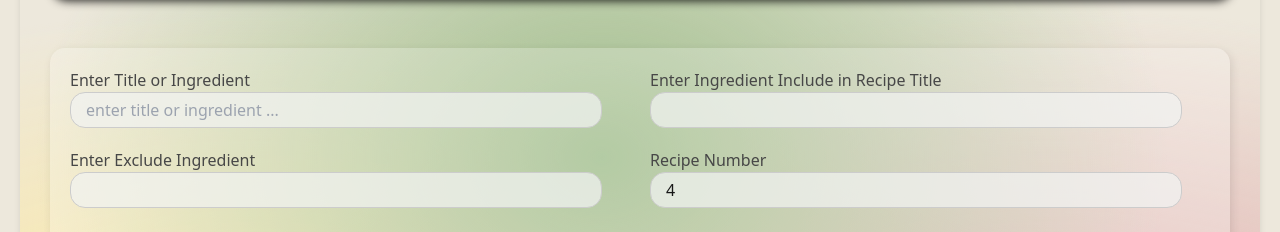
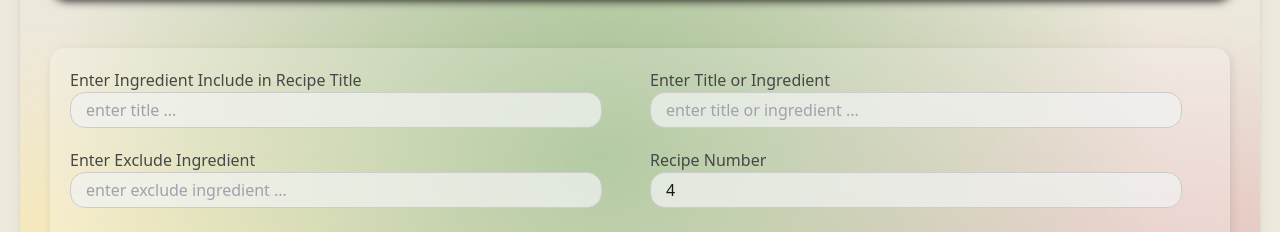
Before and after one commit to farnoosh-krm/HW-L05-02-NextJs-Project-recipeFinder-farnoosh-karimi, a Next.js app: page /Explore in a window 1280 px wide. Shown: the part 997-1229 px from the top of the page. Built offline with nearby package versions, Linux system fonts and the light colour scheme; no server answers; a web font is replaced by a local one.

Commit message:
problem fixed

```diff
--- a/app/Detail/[id]/DetailRecipeById.tsx
+++ b/app/Detail/[id]/DetailRecipeById.tsx
@@ -82,7 +82,7 @@ const DetailRecipeById = ({ recipeId }) => {
             </p>
             <p className={styled.details}>
               <FaMoneyBill1Wave size={"2em"} />{" "}
-              <strong>{data.pricePerServing}</strong> USD
+              <strong>{(data.pricePerServing / 100).toFixed(2)}</strong> USD
             </p>
           </div>
 
--- a/components/ExplorePage/FilterContainer.tsx
+++ b/components/ExplorePage/FilterContainer.tsx
@@ -74,19 +74,20 @@ const FilterContainer = () => {
         </div>
         <div className={styled.filterContainer}>
           <div className={styled.filterPart}>
-            <label>Enter Title or Ingredient </label>
+            <label>Enter Ingredient Include in Recipe Title</label>
             <input
               type="text"
-              placeholder="enter title or ingredient ..."
+              placeholder="enter title ..."
               value={searchTerm}
               onChange={(e) => setSearchTerm(e.target.value)}
             />
           </div>
 
           <div className={styled.filterPart}>
-            <label>Enter Ingredient Include in Recipe Title</label>
+            <label>Enter Title or Ingredient </label>
             <input
               type="text"
+              placeholder="enter title or ingredient ..."
               value={titleMatch}
               onChange={(e) => setTitleMatch(e.target.value)}
             />
@@ -96,6 +97,7 @@ const FilterContainer = () => {
             <label>Enter Exclude Ingredient</label>
             <input
               type="text"
+              placeholder="enter exclude ingredient ..."
               value={excludeIngredients}
               onChange={(e) => setExcludeIngredients(e.target.value)}
             />
```
Also changed, not shown: 1 other file (tests, documents, lock files or other folders).
